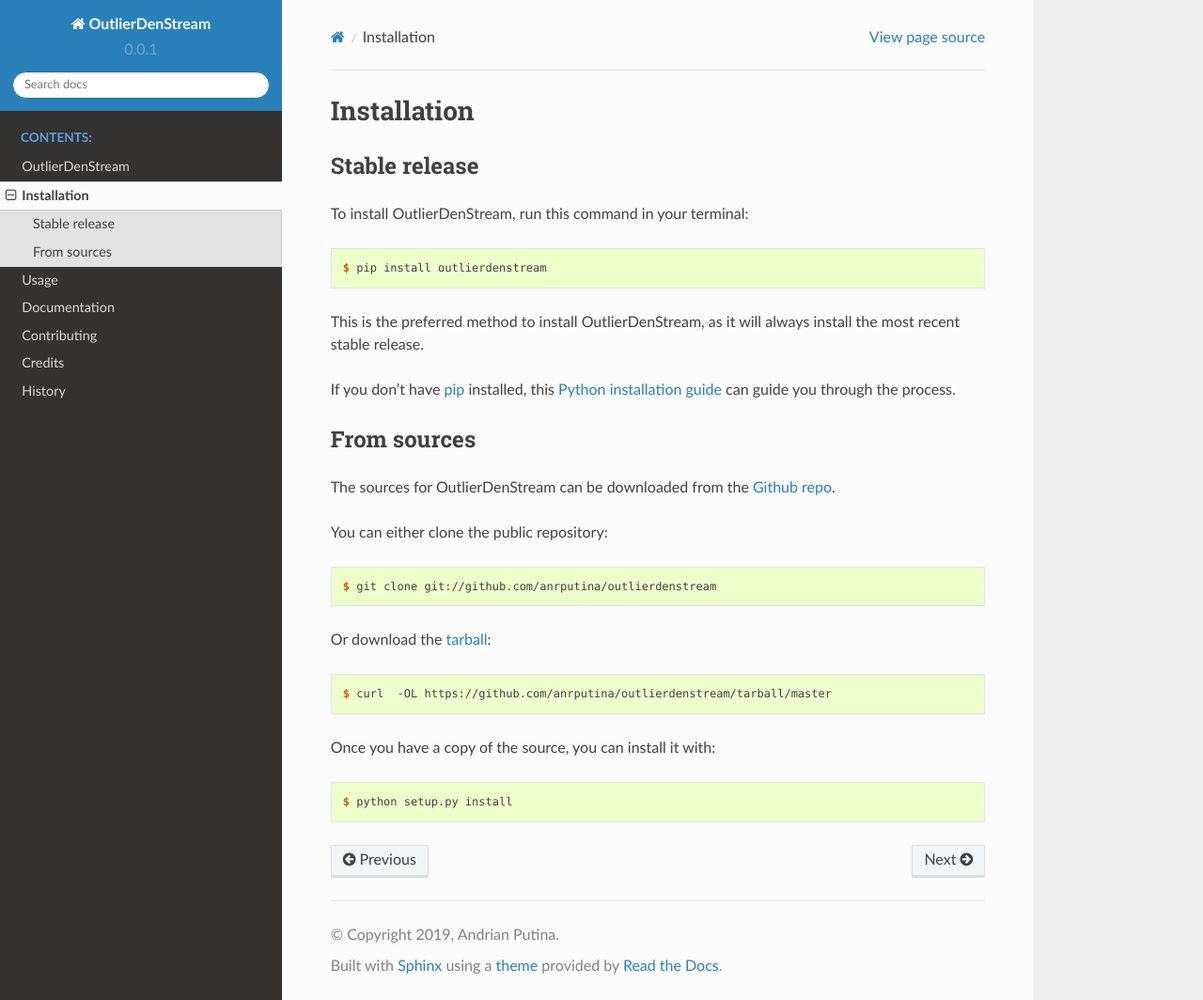
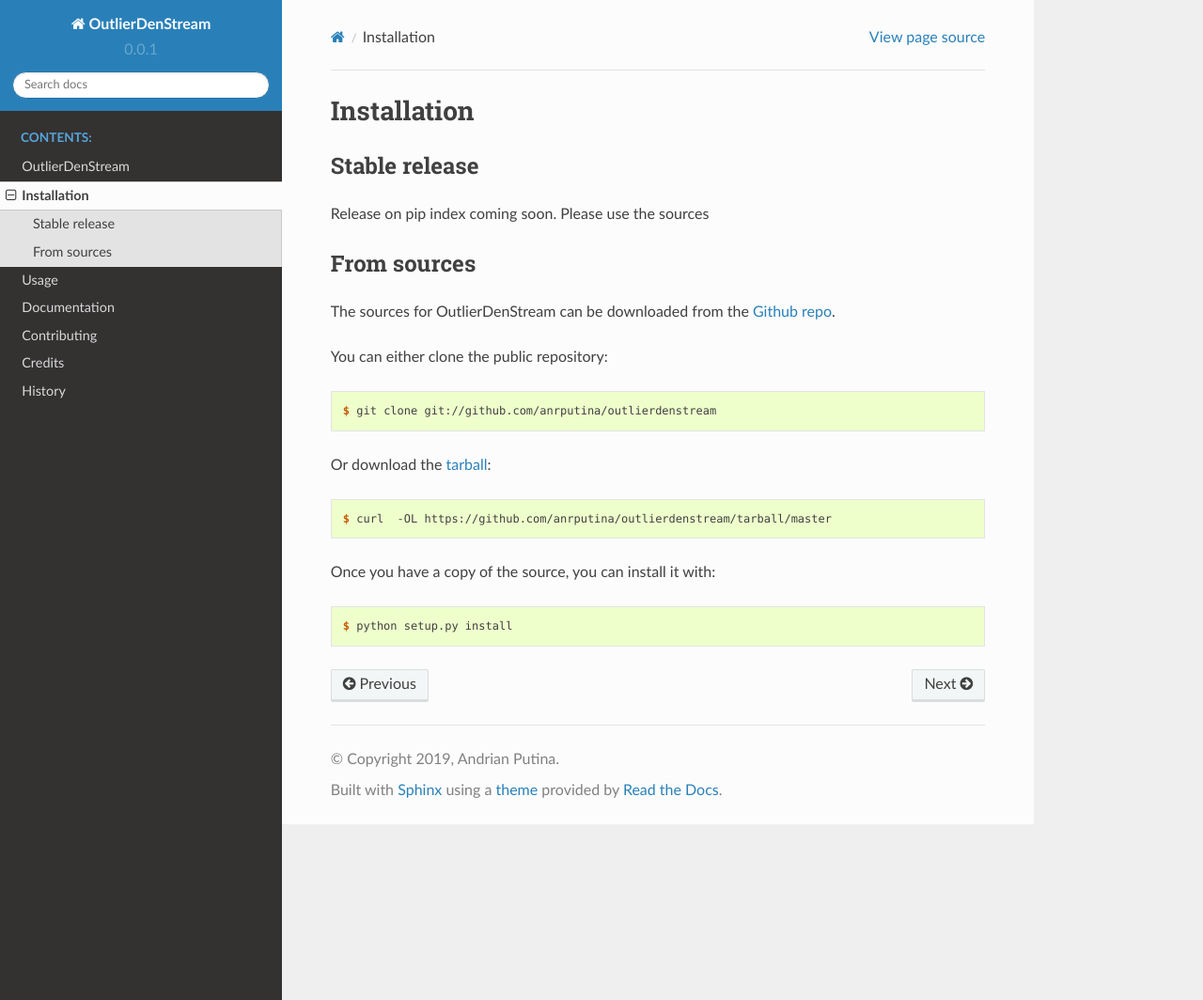
Before and after one commit to anrputina/ods-anomalydetection, a Sphinx documentation site: the page built from docs/installation.rst, in a window 1280 px wide and 1064 px high. Shown: the whole window at 94% size. Built offline with Sphinx 7.4.7 and the Read the Docs theme 2.0.0, drawn with Linux system fonts in a browser that asks for light colours.

```diff
--- a/docs/installation.rst
+++ b/docs/installation.rst
@@ -8,19 +8,21 @@
 Stable release
 --------------
 
-To install OutlierDenStream, run this command in your terminal:
+Release on pip index coming soon. Please use the sources
 
-.. code-block:: console
+.. To install OutlierDenStream, run this command in your terminal:
 
-    $ pip install outlierdenstream
+.. .. code-block:: console
 
-This is the preferred method to install OutlierDenStream, as it will always install the most recent stable release.
+..     $ pip install outlierdenstream
 
-If you don't have `pip`_ installed, this `Python installation guide`_ can guide
-you through the process.
+.. This is the preferred method to install OutlierDenStream, as it will always install the most recent stable release.
 
-.. _pip: https://pip.pypa.io
-.. _Python installation guide: http://docs.python-guide.org/en/latest/starting/installation/
+.. If you don't have `pip`_ installed, this `Python installation guide`_ can guide
+.. you through the process.
+
+.. .. _pip: https://pip.pypa.io
+.. .. _Python installation guide: http://docs.python-guide.org/en/latest/starting/installation/
 
 
 From sources
```
Also changed, not shown: README.rst (+24 -58 lines), docs/usage.rst (+14 -1 lines), docs/conf.py (line endings or trailing spaces), 1 other file.
